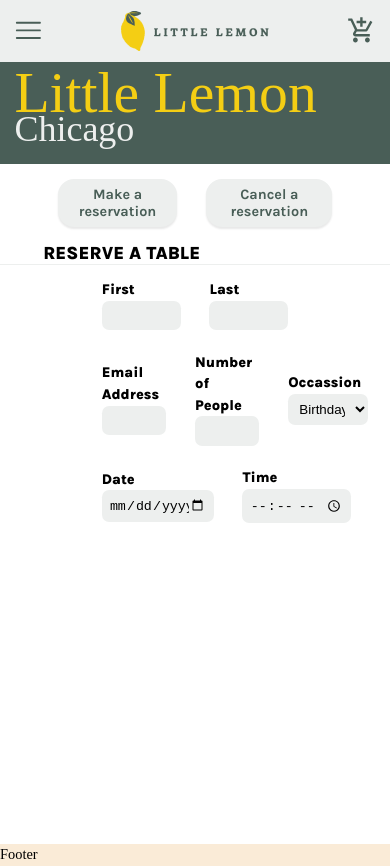
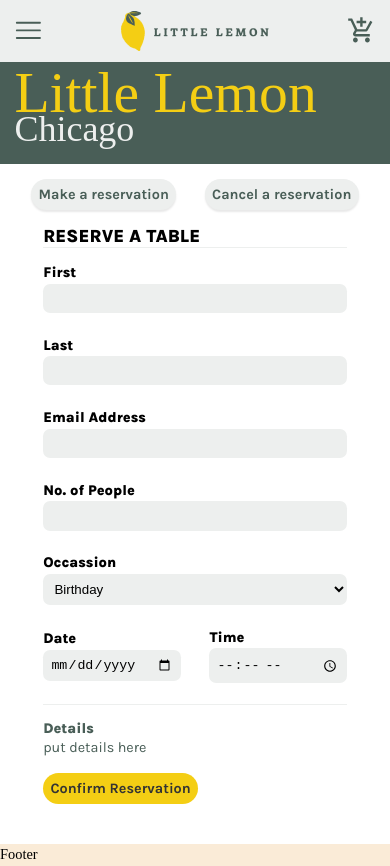
Before and after one commit to alex-reason/capstone-proj, a React (Create React App) app: page /reserve in a window 390 px wide. Built offline with nearby package versions, Linux system fonts and the light colour scheme; a web font is replaced by a local one.

Commit message:
fix responsiveness of form

```diff
--- a/src/components/Form.js
+++ b/src/components/Form.js
@@ -10,9 +10,8 @@
     )
 
     const reserveForm = (
-        <form>
-
-            <div className='name'>
+        <form className='form'>
+            <div className='form__name'>
                 <span>
                     <label htmlFor='first-name'>First</label>
                     <Input name='first-name' id="first-name" required />
@@ -26,13 +25,13 @@
             <label htmlFor='email'>Email Address</label>
             <Input type='email' name='email' id="email" required /> */}
 
-            <div className='details'>
+            <div className='form__details'>
                 <span>
                     <label htmlFor='email'>Email Address</label>
                     <Input type='email' name='email' id="email" required />
                 </span>
-                <span className='details__num'>
-                    <label htmlFor='numPeople'>Number of People</label>
+                <span className='form__details-num'>
+                    <label htmlFor='numPeople'>No. of People</label>
                     <Input type='number' name='numPeople' id="numPeople" min='1' max='15' required />
                 </span>
                 <span>
@@ -54,7 +53,7 @@
                 </span>
             </div>
 
-            <div className='schedule'>
+            <div className='form__schedule'>
                 <span>
                     <label htmlFor="date">Date</label>
                     <Input type='date' name='date' id='date' required />
@@ -64,6 +63,12 @@
                     <Input type='time' name='time' id='time' min="09:00" max="19:00" required />
                 </span>
             </div>
+
+            <div className='form__confirm'>
+                <p>Details</p>
+                <p>put details here</p>
+            </div>
+            <button className='btn btn-primary'>Confirm Reservation</button>
 
         </form>
     )
--- a/src/styles/_app.scss
+++ b/src/styles/_app.scss
@@ -47,7 +47,7 @@
 }
 
 .btn {
-    padding: 0.5rem 1rem;
+    padding: 0.5rem;
     border-radius: 16px;
     font: $button-text;
     cursor: pointer;
--- a/src/styles/_form.scss
+++ b/src/styles/_form.scss
@@ -1,7 +1,12 @@
-form {
+.form {
     margin: 1rem auto;
-    width: 70%;
+    padding: 1rem $lg-padding;
+    margin: 0 $lg-padding;
+
+    @media screen and (max-width: $sm-screen) {
+        margin: 0;
     }
+
     input,
     select {
         background-color: $highlight-color;
@@ -21,34 +26,64 @@
         background-color: $highlight-color;
     }
 
-.name,
-.details,
-.schedule {
+    &__name,
+    &__details,
+    &__schedule {
         display: flex;
         justify-content: flex-start;
         align-items: center;
 
         span {
             margin-right: 2rem;
+
             &:last-of-type {
                 margin-right: 0;
             }
         }
     }
 
-.name,
-.schedule {
+    &__name,
+    &__details {
+        @media screen and (max-width: $sm-screen) {
+            flex-direction: column;
+            align-items: flex-start;
+        }
+
         span {
             width: 100%;
         }
     }
 
-.details {
-    span:first-of-type, span:last-of-type {
+    &__details span:nth-of-type(2) {
+        width: 60%;
+
+        @media screen and (max-width: $sm-screen) {
             width: 100%;
         }
     }
 
-.schedule, .details__num {
-    width: 60%;
+    &__schedule {
+        span {
+            width: 30%;
+            @media screen and (max-width: $sm-screen) {
+                width: 50%;
             }
+        }
+    }
+
+    &__confirm {
+        border-top: 1px solid $highlight-color;
+        padding: 1rem 0;
+    }
+}
+
+p {
+    color: $primary-color;
+
+    &:first-of-type {
+        font: $p-section-categories;
+    }
+    &:last-of-type {
+        font: $p-text;
+    }
+}
--- a/src/styles/_reserve.scss
+++ b/src/styles/_reserve.scss
@@ -1,13 +1,17 @@
 .reserve {
     grid-column: 1 / span 12;
     min-height: 100vh;
+    background-color: #fff;
     padding-top: $lg-padding;
-    background-color: #fff;
 
     &__options {
         display: flex;
         justify-content: center;
         padding: 0 $lg-padding;
+
+        @media screen and (max-width: $sm-screen) {
+            padding: 0;
+        }
 
         button {
             margin: 1rem;
@@ -18,9 +22,10 @@
         font: $h3-section-title;
         text-transform: uppercase;
         border-bottom: 1px solid $highlight-color;
-    }
+        margin: 0 6rem;
 
-    h3, form {
-        padding: 0 $lg-padding;
+        @media screen and (max-width: $sm-screen) {
+            margin: 0 $lg-padding;
+        }
     }
 }
```
Lines whose indentation alone changed are shown as unchanged.
